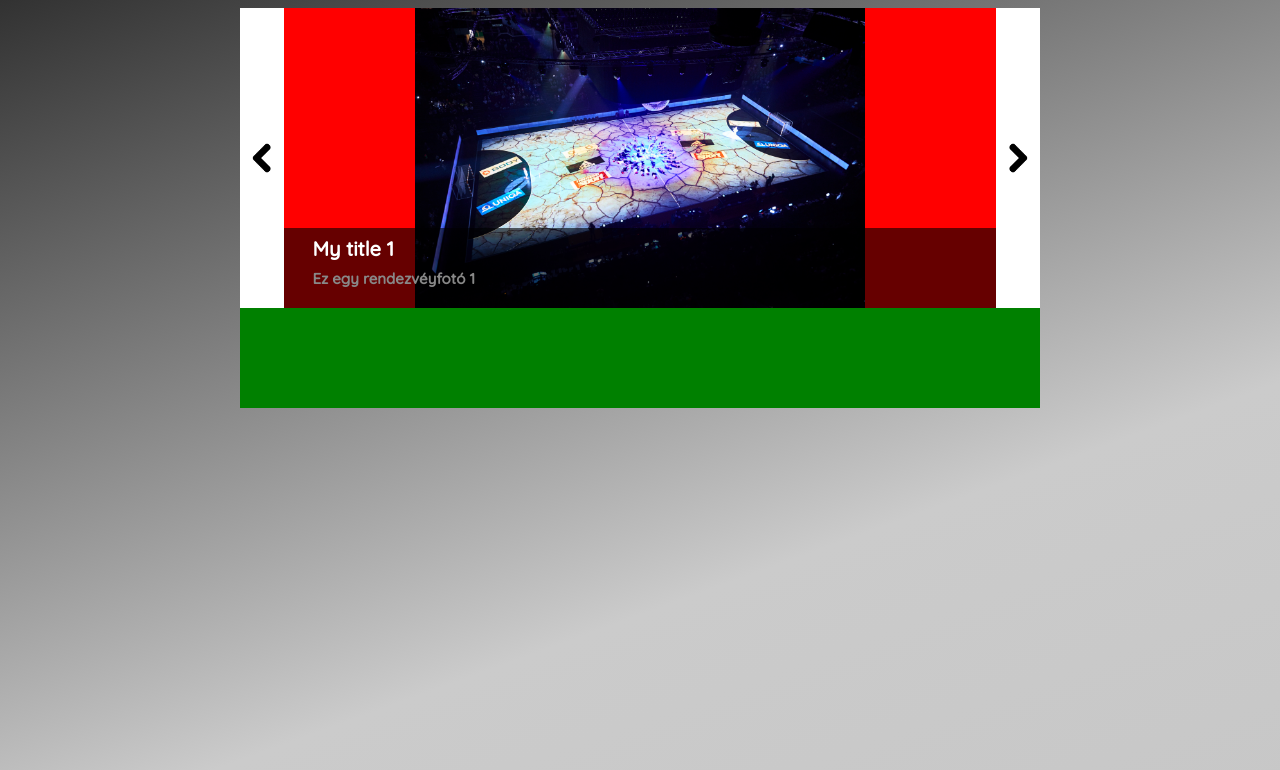
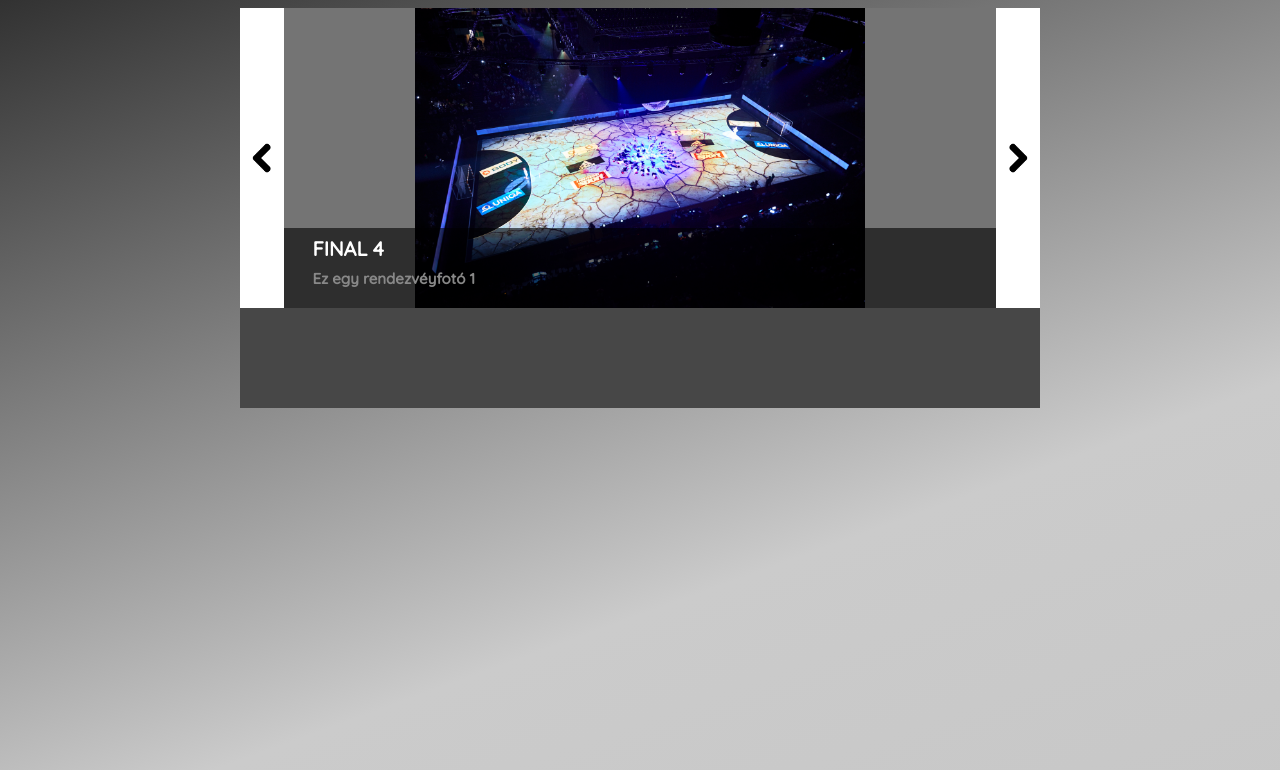
Before and after one commit to MrNagyZ/mrnagyz.github.io, a plain HTML site: page index.html in a window 1280 px wide. Drawn offline with nearby package versions, Linux system fonts and the light colour scheme.

Commit message:
update 5

```diff
--- a/scripts.js
+++ b/scripts.js
@@ -1,17 +1,17 @@
 let photodata = [
     {
     photo: './img/1.jpg',
-    title: 'My title 1',
+    title: 'FINAL 4',
     leiras: 'Ez egy rendezvéyfotó 1'
 },
 {
     photo: './img/2.jpg',
-    title: 'My title 2',
+    title: 'FINAL 4',
     leiras: 'Ez egy rendezvéyfotó 2'
 },
 {
     photo: './img/3.jpg',
-    title: 'My title 3',
+    title: 'FINAL 4',
     leiras: 'Ez egy rendezvéyfotó 3'
 }];
 let ID = 0;
--- a/style.css
+++ b/style.css
@@ -4,20 +4,20 @@ html {
 body{
 
     background: rgb(50,50,50);
-background: linear-gradient(160deg, rgba(50,50,50,1) 0%, rgba(203,203,203,1) 67%, rgba(199,199,199,1) 100%);
+background: linear-gradient(160deg, rgba(50,50,50,1) 0%,
+ rgba(203,203,203,1) 67%, rgba(199,199,199,1) 100%);
     height: initial;
 }
 #megnezo{
     width: 800px;
     height: 300px;
     margin: auto;
-    background-color: red;
     display: flex;
     position: relative;
 }
 .kep{
-    flex-grow: 15;
     width:100%;
+    background-color: #747474;
     position: relative;
     display: flex;
     justify-content: center;
@@ -56,7 +56,7 @@ background: linear-gradient(160deg, rgba(50,50,50,1) 0%, rgba(203,203,203,1) 67%
 #thumb{
     width: 800px;
     height: 100px;
-    background-color: green;
+    background-color: #474747;
     margin: auto;
 }
 #nagykep{
```
